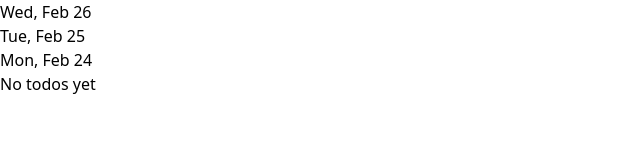
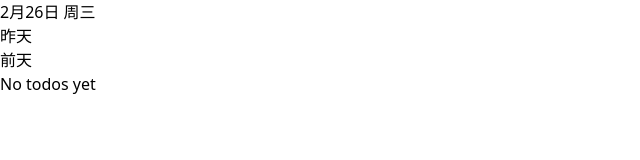
Before and after one commit to StrangeTown/follin_web, a React (Vite) app: page / in a window 1280 px wide. Shown: the top 160 px of the page, without its empty margins (0-640 px from the left). Built offline with nearby package versions, Linux system fonts and the light colour scheme.

Commit message:
feat: update HistoryItem to use localized date formatting and improve layout based on today's status

```diff
--- a/src/pages/Home/History/HistoryItem/index.tsx
+++ b/src/pages/Home/History/HistoryItem/index.tsx
@@ -8,10 +8,31 @@ type Props = {
 
 function formatDateLabel(d: Date) {
 	return d.toLocaleDateString(undefined, {
-		weekday: "short",
-		month: "short",
-		day: "numeric",
-	});
+		weekday: 'short',
+		month: 'short',
+		day: 'numeric',
+	})
+}
+
+function localizedHistoryLabel(d: Date) {
+	const MS_PER_DAY = 24 * 60 * 60 * 1000
+	const today = new Date()
+	const toMidnight = (dt: Date) => new Date(dt.getFullYear(), dt.getMonth(), dt.getDate())
+	const diff = Math.round((toMidnight(today).getTime() - toMidnight(d).getTime()) / MS_PER_DAY)
+
+	if (diff === 0) {
+		// e.g. 8月23日 周三
+		const month = d.getMonth() + 1
+		const date = d.getDate()
+		const weekdays = ['日', '一', '二', '三', '四', '五', '六']
+		const wk = weekdays[d.getDay()]
+		return `${month}月${date}日 周${wk}`
+	}
+
+	if (diff === 1) return '昨天'
+	if (diff === 2) return '前天'
+
+	return formatDateLabel(d)
 }
 
 export default function HistoryItem({ date, isToday }: Props) {
@@ -32,12 +53,12 @@ export default function HistoryItem({ date, isToday }: Props) {
 	return (
 		<div
 			key={key}
-			className={`text-xs px-2 py-1 rounded-sm ${isToday ? 'bg-blue-50' : 'bg-gray-50'} text-gray-800 w-72`}
+			className={`text-xs px-2 py-1 rounded-sm ${isToday ? 'bg-blue-50' : 'bg-gray-50'} text-gray-800 ${isToday ? 'w-96' : 'w-60'}`}
 		>
 			<div
 				className={`inline-block px-1 rounded-sm ${isToday ? 'text-blue-600' : ''}`}
 			>
-				{formatDateLabel(date)}
+				{localizedHistoryLabel(date)}
 			</div>
 
 			{todos && todos.length > 0 && (
```
